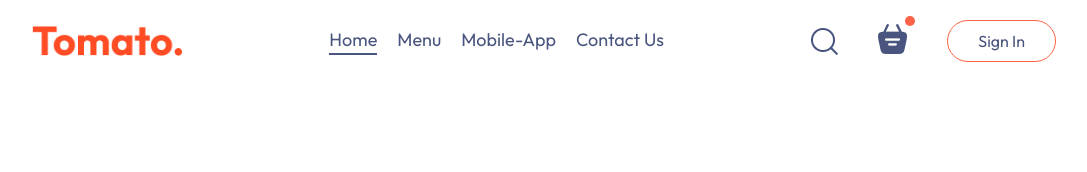
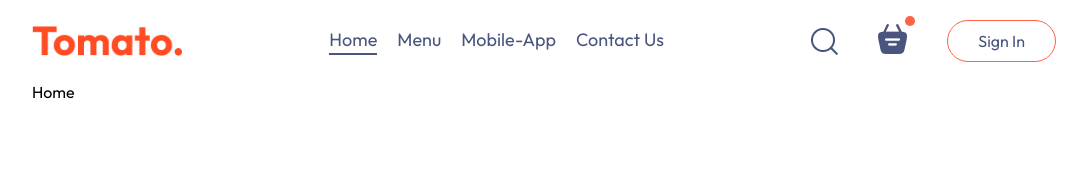
Before and after one commit to NaveenReddy0427/Food_App_clone, a React (Vite) app: page / in a window 1280 px wide. Shown: the top 172 px of the page, without its empty margins (96-1183 px from the left). Built offline with nearby package versions, Linux system fonts and the light colour scheme.

Commit message:
bind BrowserRouter for the App component and route the Home, Cart, PlaceOrder components

```diff
--- a/src/App.jsx
+++ b/src/App.jsx
@@ -1,9 +1,18 @@
+import { Route, Routes } from "react-router-dom"
 import Navbar from "./components/Navbar/Navbar"
+import Home from "./pages/Home/Home"
+import Cart from "./pages/Cart/Cart"
+import PlaceOrder from "./pages/PlaceOrder/PlaceOrder"
 
 const App = () => {
   return (
     <div className='app'>
       <Navbar/>
+      <Routes>
+        <Route path="/" element={<Home/>} />
+        <Route path="/cart" element={<Cart/>} />
+        <Route path="/order" element={<PlaceOrder/>} />
+      </Routes>
     </div>
   )
 }
--- a/src/main.jsx
+++ b/src/main.jsx
@@ -1,10 +1,10 @@
-import { StrictMode } from 'react'
 import { createRoot } from 'react-dom/client'
 import App from './App.jsx'
 import './index.css'
+import { BrowserRouter } from 'react-router-dom'
 
 createRoot(document.getElementById('root')).render(
-  <StrictMode>
+  <BrowserRouter>
     <App />
-  </StrictMode>,
+  </BrowserRouter>
 )
```
